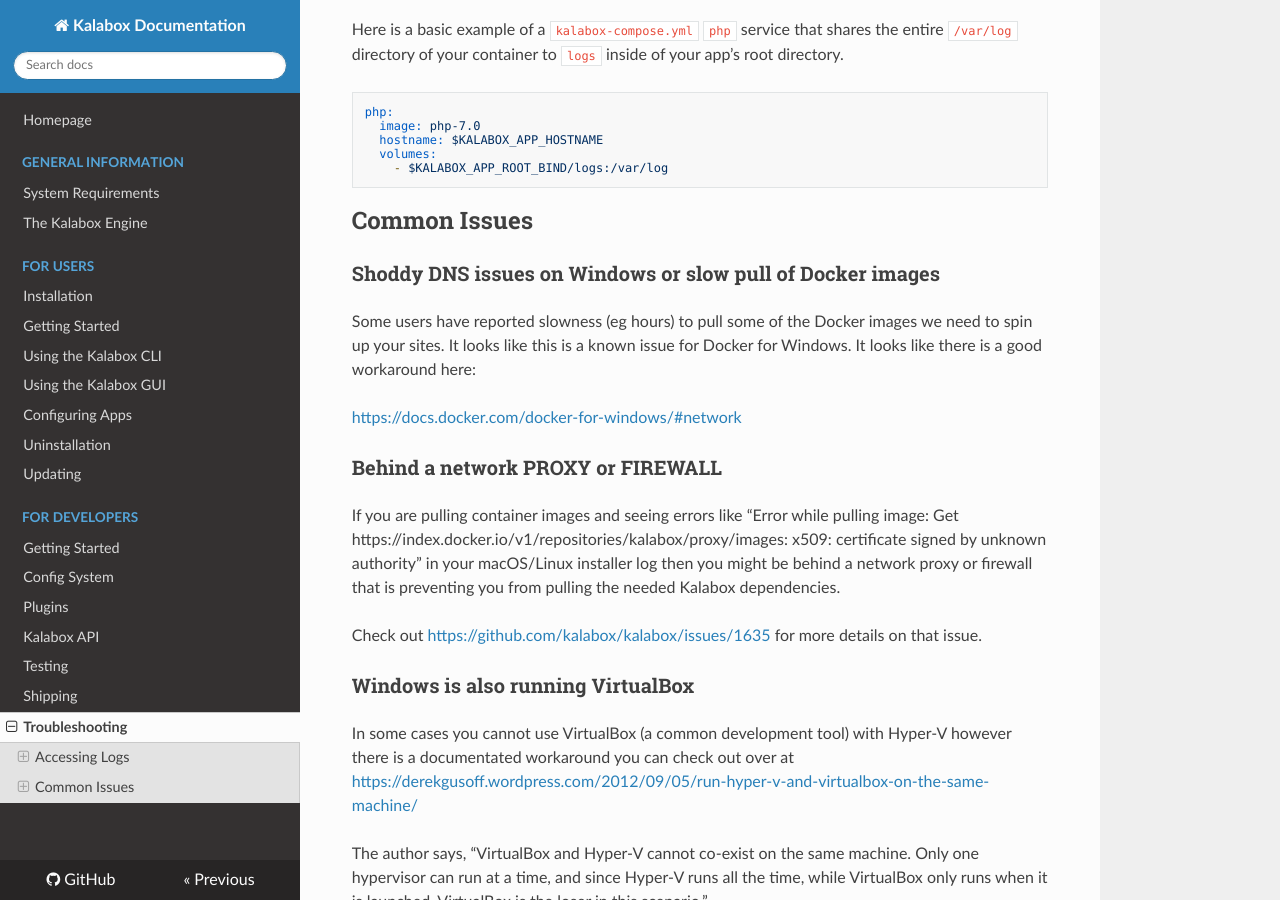
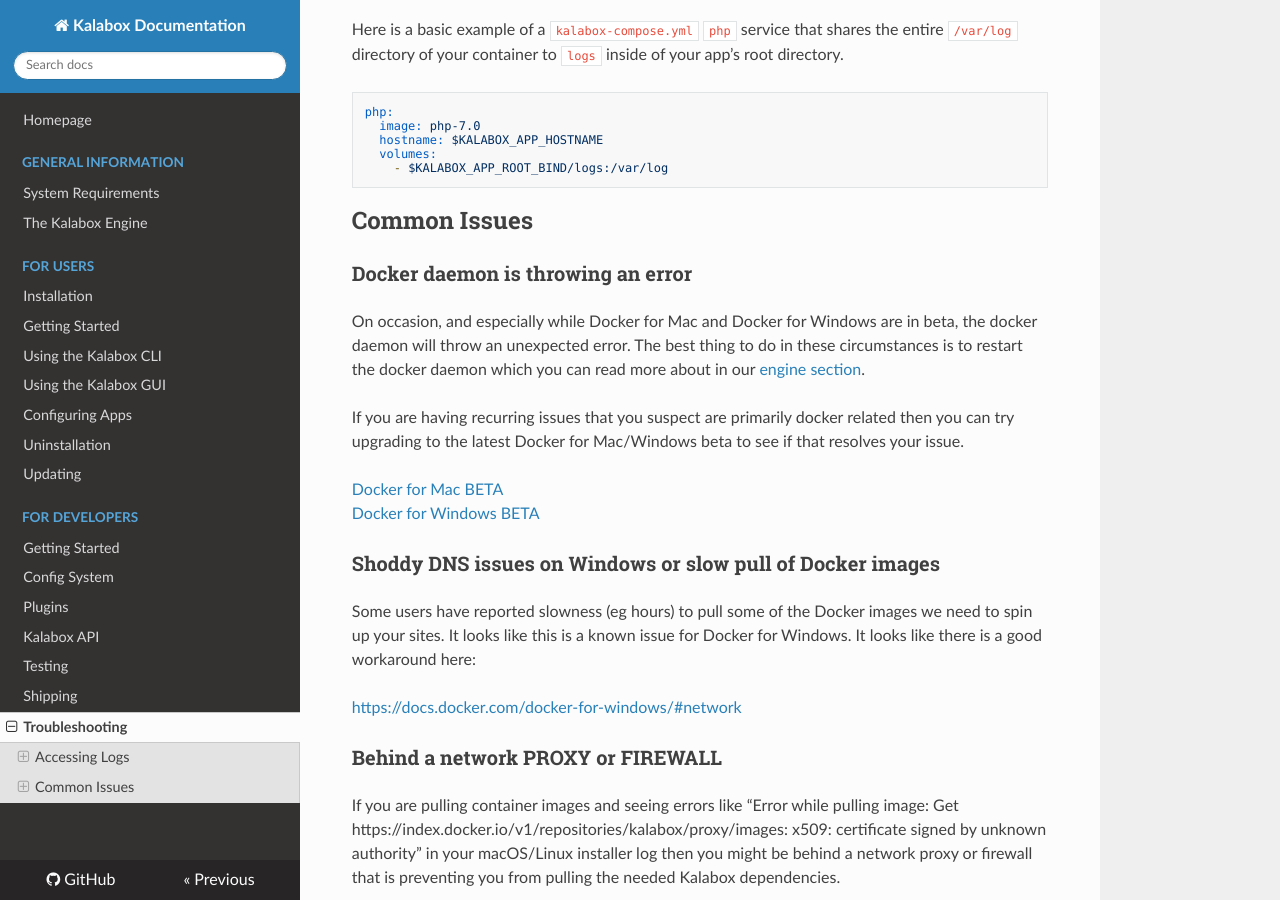
Before and after one commit to kalabox/kalabox, an MkDocs documentation site: the page built from docs/troubleshooting.md, in a window 1280 px wide and 900 px high, scrolled down 1767 px. Built offline with MkDocs 1.6.1, drawn with Linux system fonts in a browser that asks for light colours; nearby versions of some CDN libraries; old or Windows-style settings are respelled for this version of MkDocs.

Commit message:
Add troubleshooting docs for docker daemon

```diff
--- a/docs/troubleshooting.md
+++ b/docs/troubleshooting.md
@@ -72,6 +72,15 @@ php:
 Common Issues
 -------------
 
+### Docker daemon is throwing an error
+
+On occasion, and especially while Docker for Mac and Docker for Windows are in beta, the docker daemon will throw an unexpected error. The best thing to do in these circumstances is to restart the docker daemon which you can read more about in our [engine section](./general/engine.md).
+
+If you are having recurring issues that you suspect are primarily docker related then you can try upgrading to the latest Docker for Mac/Windows beta to see if that resolves your issue.
+
+[Docker for Mac BETA](https://download.docker.com/mac/beta/Docker.dmg)
+[Docker for Windows BETA](https://download.docker.com/win/beta/InstallDocker.msi)
+
 ### Shoddy DNS issues on Windows or slow pull of Docker images
 
 Some users have reported slowness (eg hours) to pull some of the Docker images we need to spin up your sites. It looks like this is a known issue for Docker for Windows. It looks like there is a good workaround here:
```
